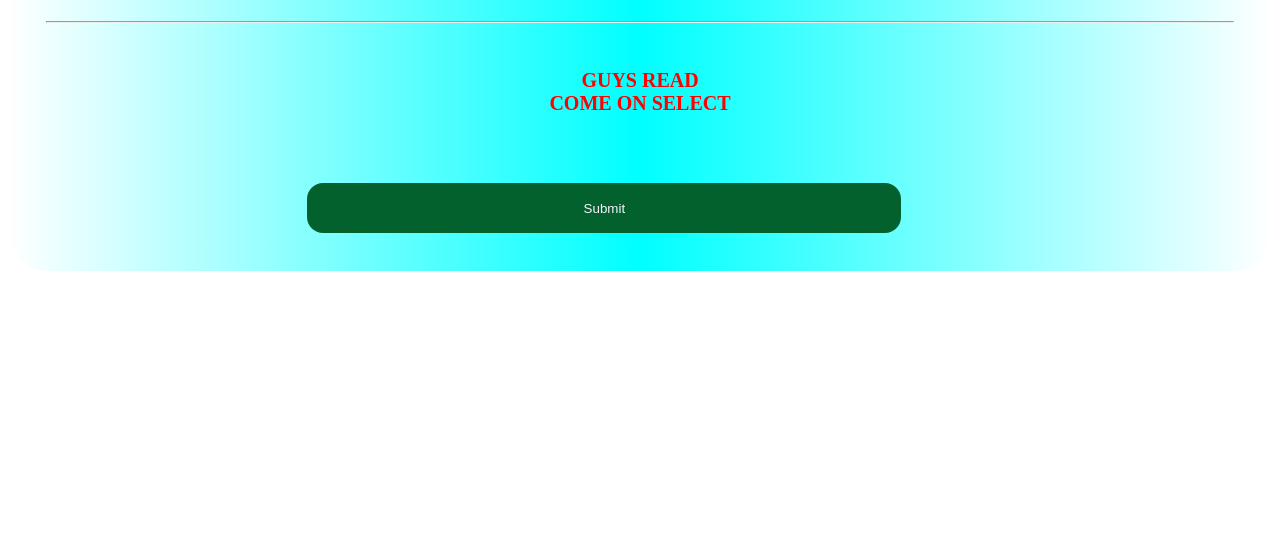
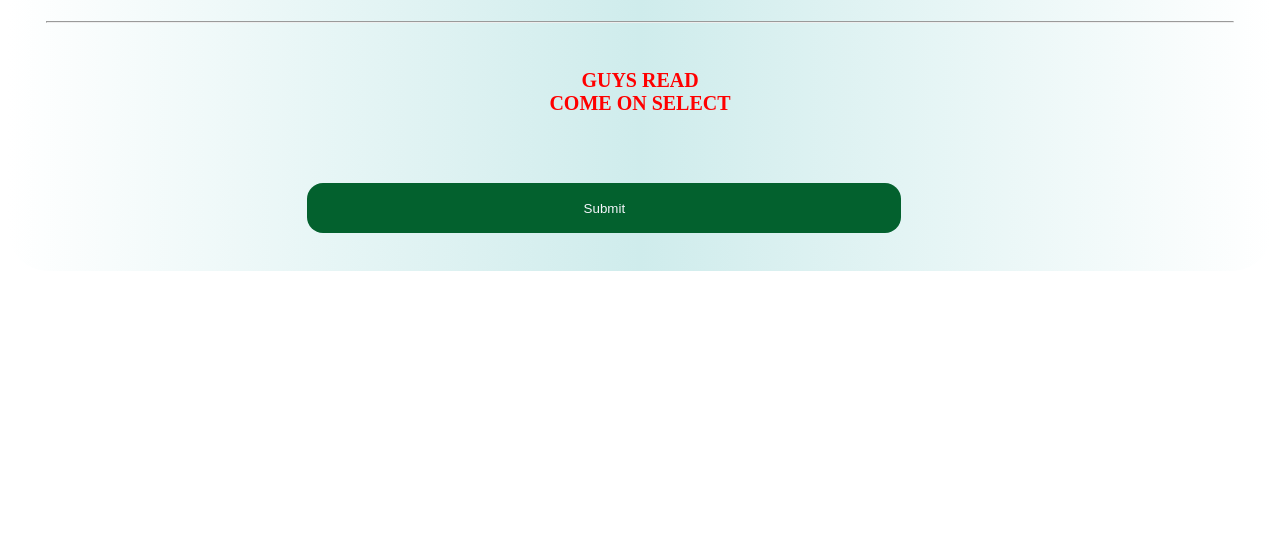
Before and after one commit to MASTER-GOKUL/1, a plain HTML site: page index.html in a window 1280 px wide. Shown: the part 267-800 px from the top of the page. Drawn offline with Linux system fonts and the light colour scheme.

Commit message:
Update index.html

```diff
--- a/index.html
+++ b/index.html
@@ -14,7 +14,7 @@ h1{ font-size: +50;
                 border-radius: 2.5rem;
             }
 .bg1{
-  		background: -webkit-linear-gradient(left,#FFFFFF,	#00FFFF,	#FFFFFF);
+  		background: -webkit-linear-gradient(left,#FFFFFF,#cfecec,	#FFFFFF);
 }
 .btnSubmit
             {
```
